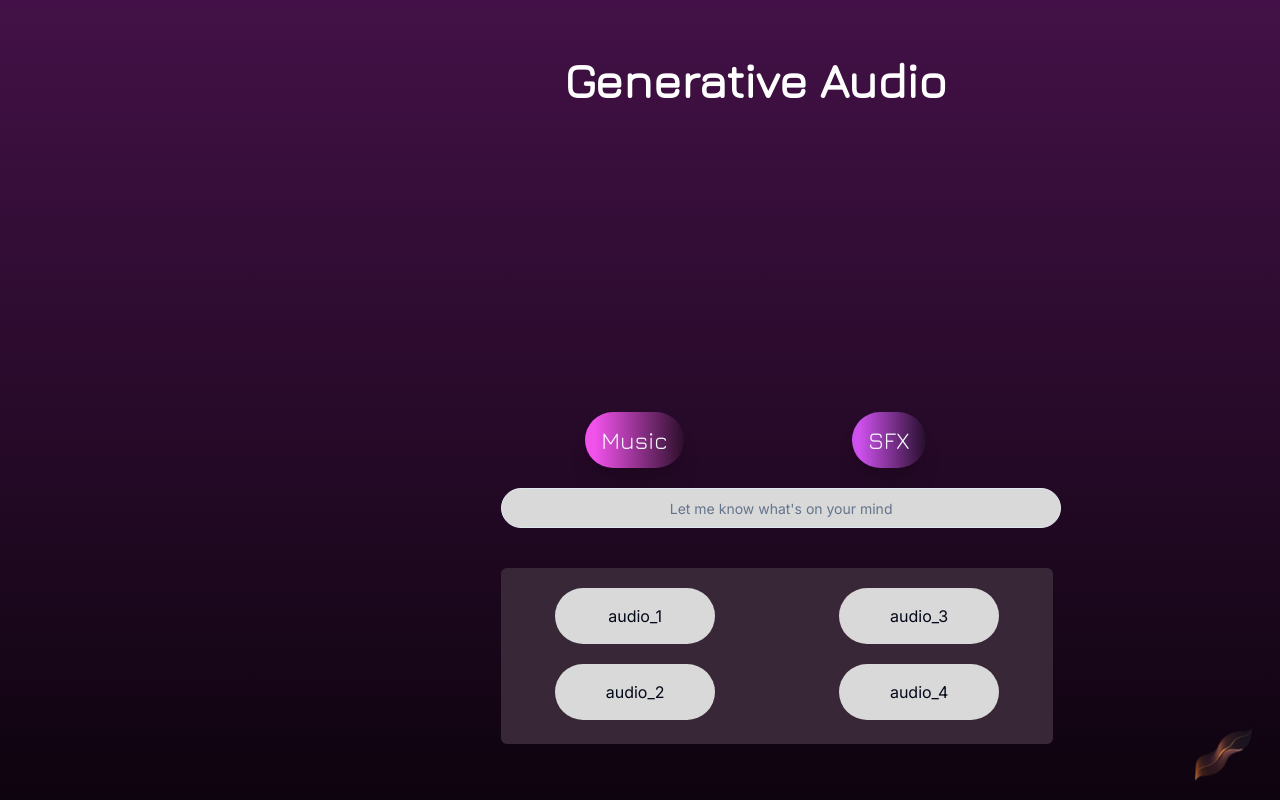
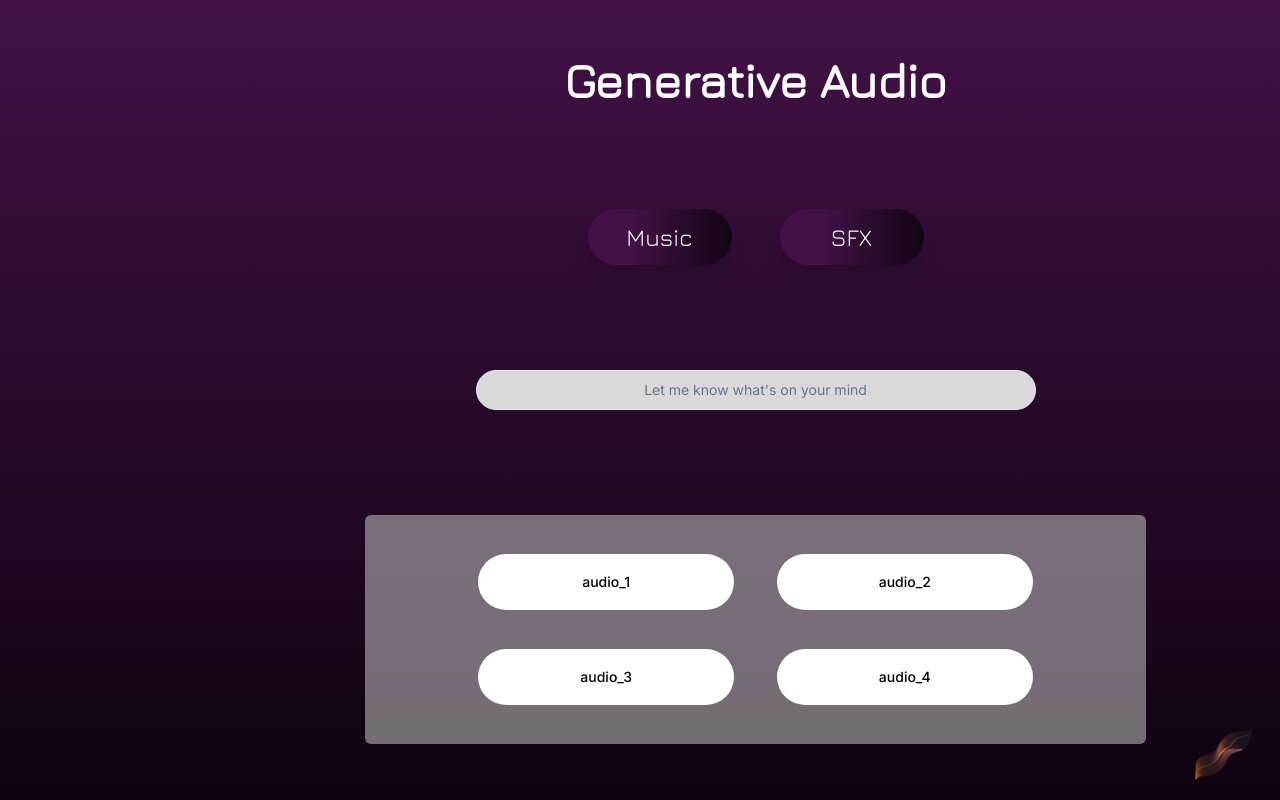
Before and after one commit to ziad-kamel/Graduation-Project, a Next.js app in the folder parrot/: page /audiogeneration in a window 1280 px wide. Built offline with nearby package versions, Linux system fonts and the light colour scheme.

Commit message:
audiogeneration page

```diff
--- a/parrot/src/app/audiogeneration/page.tsx
+++ b/parrot/src/app/audiogeneration/page.tsx
@@ -8,49 +8,28 @@ export default function audioGenerationpPage() {
       <div className="w-72 "></div>
       <div className="w-full p-14">
         <div className="flex flex-col justify-between items-center h-full">
-          <h1 className="text-5xl font-bold text-white font-jura">
-            Generative Audio
-          </h1>
-          <div className="flex justify-center" style={{ width: "53rem" }}>
-            <div className="flex flex-row justify-center space-y-15 w-full h-50 ">
-              <div className="flex flex-col justify-evenly w-3/5 ">
-                <div className="flex flex-row justify-around">
-                  <Button className="w-54 h-14 rounded-[3rem] font-jura text-2xl bg-gradient-to-r from-[#f052ea] from-10% to-black to-[120%] shadow-xl  ">
-                    Music
-                  </Button>
-                  <Button className="w-54 h-15 rounded-[3rem] font-jura text-2xl bg-gradient-to-r from-[#ce51ed] from-10% to-black to-[120%] shadow-xl  ">
-                    SFX
-                  </Button>
-                </div>
-                <Input
-                  placeholder="Let me know what's on your mind"
-                  className="w-[35rem] text-center rounded-[2rem] bg-[#D9D9D9] mt-5"
-                />
-                <div
-                  className="flex flex-col w-[32rem] h-[11rem] rounded-md justify-stretch bg-[#382837] mt-10"
-                  style={{ width: "34.5rem" }}
-                >
-                  <div className="flex flex-row justify-around gap-4 mt-5">
-                    <button className="w-40 h-14 rounded-[2rem] bg-[#D9D9D9]">
-                      audio_1
-                    </button>
-                    <button className="w-40 h-14 rounded-[2rem] bg-[#D9D9D9]">
-                      audio_3
-                    </button>
-                  </div>
 
-                  <div className="flex flex-row justify-around gap-4 mt-5">
-                    <button className="w-40 h-14 rounded-[2rem] bg-[#D9D9D9]">
-                      audio_2
-                    </button>
-                    <button className="w-40 h-14 rounded-[2rem] bg-[#D9D9D9]">
-                      audio_4
-                    </button>
-                  </div>
-                </div>
-              </div>
+          <h1 className="text-5xl font-bold text-white font-jura">Generative Audio</h1>
+
+          <div className="flex flex-row justify-around w-96">
+            <Button className="w-36 h-14 rounded-[2rem] text-2xl font-jura bg-gradient-to-r from-[#431147] from-30% to-black to-[125%] shadow-xl">Music</Button>
+            <Button className="w-36 h-14 rounded-[2rem] text-2xl font-jura bg-gradient-to-r from-[#431147] from-30% to-black to-[125%] shadow-xl">SFX</Button>
+          </div>
+
+          <Input placeholder="Let me know what's on your mind" className="w-[35rem] text-center rounded-[2rem] bg-[#D9D9D9]"/>
+
+          <div className="flex flex-col justify-evenly items-center w-10/12 h-1/3 bg-[#c3c3c38c] rounded-md ">
+            <div className="flex justify-evenly w-[40rem]">
+              <Button className="w-64 h-14 rounded-[2rem] bg-white text-black ">audio_1</Button>
+              <Button className="w-64 h-14 rounded-[2rem] bg-white text-black ">audio_2</Button>
+            </div>
+
+            <div className="flex justify-evenly w-[40rem]">
+              <Button className="w-64 h-14 rounded-[2rem] bg-white text-black ">audio_3</Button>
+              <Button className="w-64 h-14 rounded-[2rem] bg-white text-black ">audio_4</Button>
             </div>
           </div>
+
         </div>
       </div>
     </div>
```
